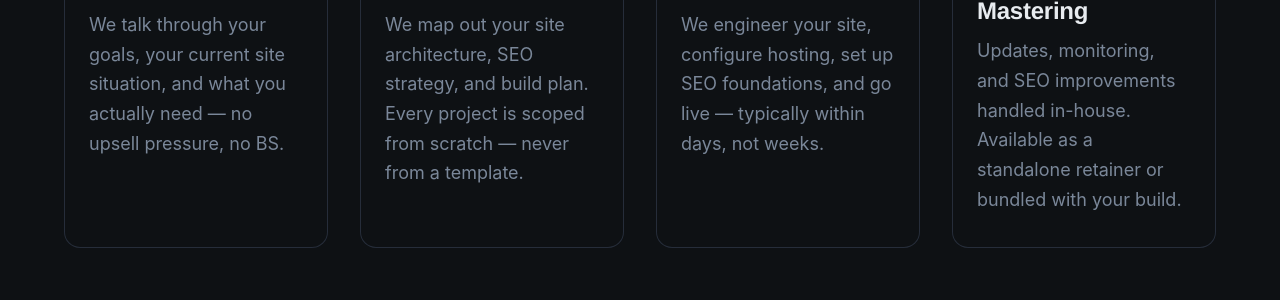
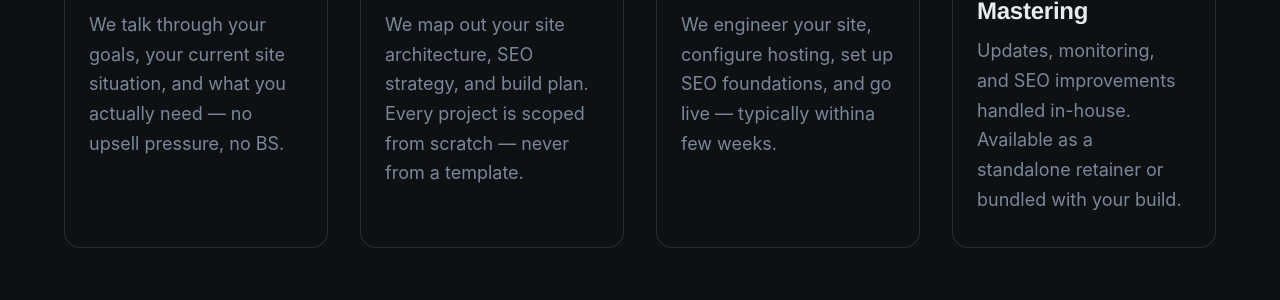
Before and after one commit to stuart-dotcom/obsidian-peak-jekyll, a Jekyll site: the page built from index.html, in a window 1280 px wide and 900 px high, scrolled down 2861 px. Shown: the part 246-546 px from the top of the window. Built offline with Jekyll 4.4.1, drawn with Linux system fonts in a browser that asks for light colours; some web fonts are replaced.

```diff
--- a/index.html
+++ b/index.html
@@ -203,7 +203,7 @@
           <svg width="24" height="24" viewBox="0 0 24 24" fill="none" stroke="currentColor" stroke-width="2" aria-hidden="true"><polyline points="22 12 18 12 15 21 9 3 6 12 2 12"/></svg>
         </div>
         <h3 class="step-title">Build &amp; Launch</h3>
-        <p class="step-desc">We engineer your site, configure hosting, set up SEO foundations, and go live &mdash; typically within days, not weeks.</p>
+        <p class="step-desc">We engineer your site, configure hosting, set up SEO foundations, and go live &mdash; typically withina few weeks.</p>
       </div>
       <div class="process-step fade-up fade-up-delay-4">
         <div class="step-icon">
```
